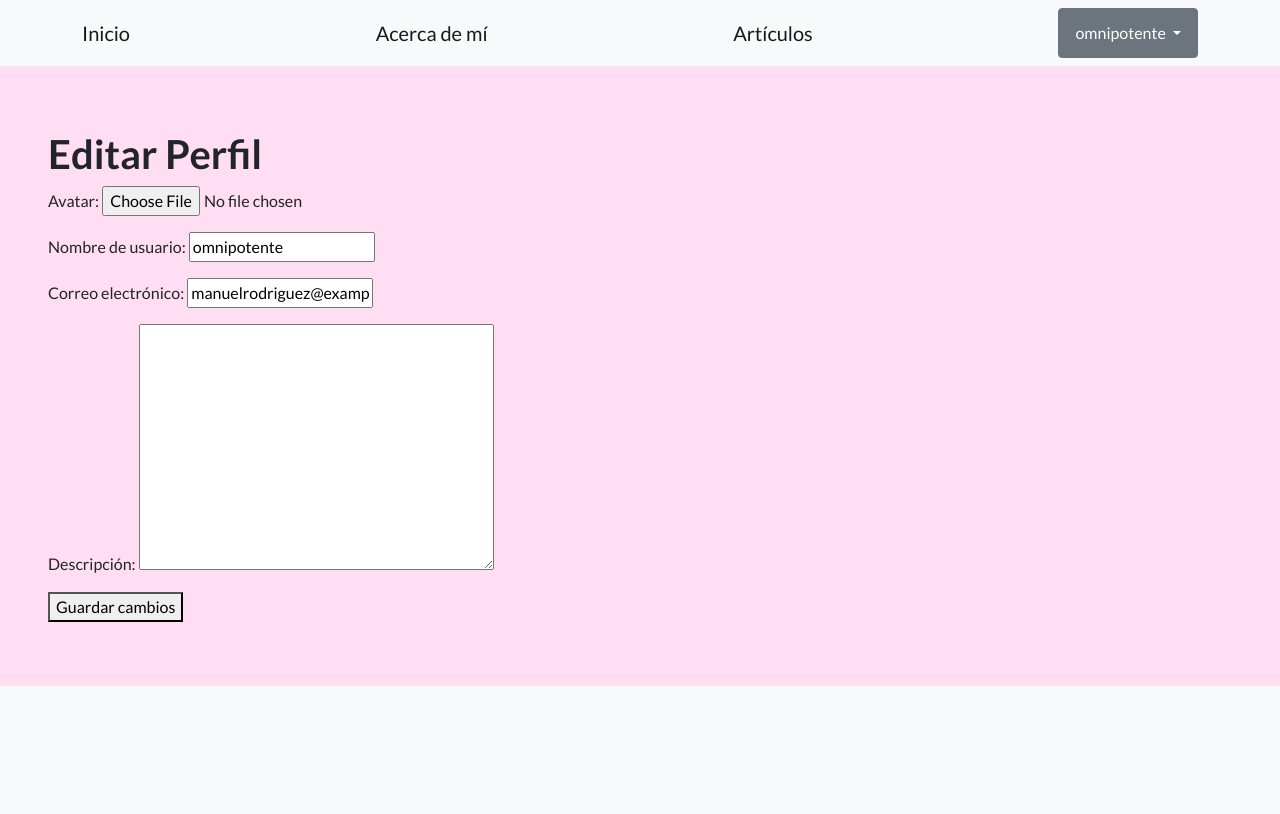
After one commit to ManuelOctavioRodriguez/ProyectoFinal, a Django app: page /perfiles/editar_perfil in a window 1280 px wide. The commit adds this page. Run offline with Django 4.2, Linux system fonts and the light colour scheme; a user stored in the database is signed in; some libraries are stand-ins or nearby versions.

Commit message:
Cambios en las forms, vistas y templates de Perfiles

```diff
--- a/Perfiles/forms.py
+++ b/Perfiles/forms.py
@@ -17,3 +17,13 @@ class FormularioPerfil(forms.ModelForm):
     class Meta:
         model = Perfil
         fields = ('avatar', 'nombre', 'descripcion')
+
+class FormularioActualizacion(forms.ModelForm):
+    avatar = forms.ImageField(label='Avatar', required=False)
+    username = forms.CharField(label='Nombre de usuario')
+    email = forms.EmailField(label='Correo electrónico')
+    descripcion = forms.CharField(label='Descripción', widget=forms.Textarea, required=False)
+
+    class Meta:
+        model = User
+        fields = ['avatar', 'username', 'email', 'descripcion']
--- /dev/null
+++ b/Perfiles/templates/Perfiles/editar_perfil.html
@@ -0,0 +1,13 @@
+{% extends 'Blog/base.html' %}
+{% load static %}
+
+{% block contenido %}
+    <h1>Editar Perfil</h1>
+    <form method="post" enctype="multipart/form-data">
+        {% csrf_token %}
+
+        {{ form.as_p }}
+
+        <button type="submit">Guardar cambios</button>
+    </form>
+{% endblock %}
--- a/Perfiles/templates/Perfiles/perfil.html
+++ b/Perfiles/templates/Perfiles/perfil.html
@@ -3,7 +3,7 @@
 
 {% block contenido %}
     <h1>Perfil de Usuario</h1>
-    <h3>Nombre: {{ request.user.username }}</h3>
+    <h3>User: {{ request.user.username }}</h3>
     <p>Email: {{ request.user.email }}</p>
     {% if request.user.perfil.avatar %}
         <img src="{{ request.user.perfil.avatar.url }}" alt="Avatar" style="width: 200px; height: 200px;">
@@ -11,4 +11,7 @@
     {% if request.user.perfil.descripcion %}
     <p>Descripción: {{ request.user.perfil.descripcion }}</p>
     {% endif %}
+
+    <a href="{% url 'editar_perfil' %}">Editar perfil</a>
+
 {% endblock contenido %}
--- a/Perfiles/urls.py
+++ b/Perfiles/urls.py
@@ -1,5 +1,6 @@
 from django.urls import path
 from . import views
+from .views import MiPerfilUpdateView
 from django.conf import settings
 from django.conf.urls.static import static
 
@@ -8,6 +9,7 @@ urlpatterns = [
     path('perfil/', views.perfil, name='perfil'),
     path('iniciar_sesion/', views.iniciar_sesion, name='iniciar_sesion'),
     path('cerrar_sesion/', views.cerrar_sesion, name='cerrar_sesion'),
+    path('editar_perfil', MiPerfilUpdateView.as_view(), name='editar_perfil'),
 ]
 
 urlpatterns += static(settings.MEDIA_URL, document_root=settings.MEDIA_ROOT)
--- a/Perfiles/views.py
+++ b/Perfiles/views.py
@@ -1,10 +1,13 @@
 from django.shortcuts import render, redirect
-from django.urls import reverse
-from .forms import FormularioRegistro, FormularioPerfil
+from django.urls import reverse, reverse_lazy
+from .forms import FormularioRegistro, FormularioPerfil, FormularioActualizacion
 from .models import Perfil
+from django.contrib.auth import login, logout
 from django.contrib.auth.decorators import login_required
 from django.contrib.auth.forms import AuthenticationForm
-from django.contrib.auth import login, logout
+from django.contrib.auth.mixins import LoginRequiredMixin
+from django.views.generic import UpdateView
+
 
 def registro(request):
     if request.method == 'POST':
@@ -53,3 +56,11 @@ def iniciar_sesion(request):
 def cerrar_sesion(request):
     logout(request)
     return redirect('home')
+
+class MiPerfilUpdateView(LoginRequiredMixin, UpdateView):
+    form_class = FormularioActualizacion
+    success_url = reverse_lazy('perfil')
+    template_name = 'Perfiles/editar_perfil.html'
+
+    def get_object(self, queryset=None):
+        return self.request.user
```
Also changed, not shown: db.sqlite3.
